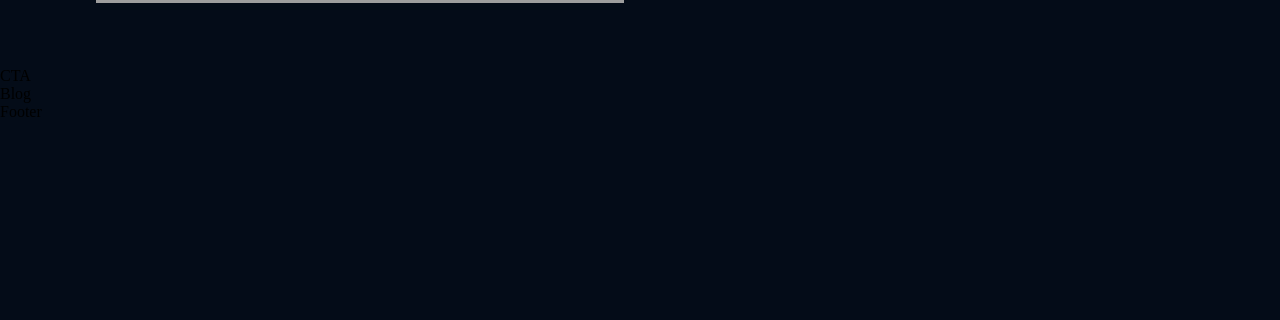
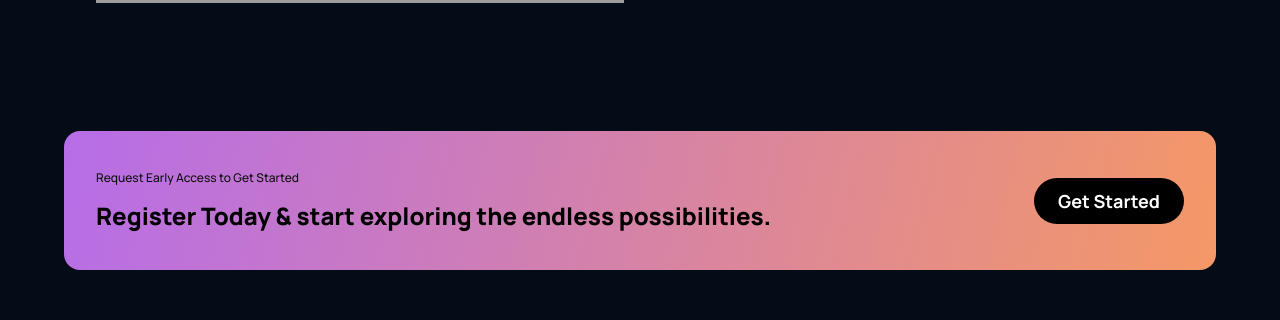
Before and after one commit to vasekcermak/gpt3, a React (Create React App) app: page / in a window 1280 px wide. Shown: the part 2520-2840 px from the top of the page. Before the commit the page ends 2641 px from the top, so only its background shows below. Built offline with nearby package versions, Linux system fonts and the light colour scheme; grey boxes are pictures that could not be loaded.

Commit message:
Fourth page second section - ok

```diff
--- a/src/components/cta/CTA.jsx
+++ b/src/components/cta/CTA.jsx
@@ -3,8 +3,14 @@
 
 const CTA = () => {
   return (
-    <div>
-      CTA
+    <div className='gpt3__cta'>
+      <div className='gpt3__cta-content'>
+      <p>Request Early Access to Get Started</p>
+      <h3>Register Today & start exploring the endless possibilities.</h3>
+      </div>
+      <div className="gpt3__cta-btn">
+      <button type="button">Get Started</button>
+    </div>
     </div>
   )
 }
--- a/src/components/cta/cta.css
+++ b/src/components/cta/cta.css
@@ -0,0 +1,79 @@
+.gpt3__cta {
+  border: 1px;
+  color: white;
+
+  display: flex;
+  justify-content: space-between;
+  align-items: center;
+  flex-direction: row;
+
+  padding: 2rem;
+  margin: 4rem;
+  border-radius: 1rem;
+  background: var(--gradient-bar);
+}
+
+.gpt3__cta-content p {
+  font-family: var(--font-family);
+  font-weight: 500;
+  font-size: 12px;
+  line-height: 30px;
+  color: #0E0E0E;
+}
+
+.gpt3__cta-content h3 {
+  font-family: var(--font-family);
+  font-weight: 800;
+  font-size: 24px;
+  line-height: 45px;
+  color: #000000;
+}
+
+.gpt3__cta-btn {
+  display: flex;
+  justify-content: center;
+  align-items: center;
+  margin-left: 2rem;
+}
+
+.gpt3__cta-btn button {
+  background: #000000;
+  color: #FFFFFF;
+  border-radius: 40px;
+  font-family: var(--font-family);
+  font-weight: bold;
+  font-size: 18px;
+  line-height: 30px;
+  padding: 0.5rem 1rem;
+
+  border: none;
+  outline: none;
+  cursor: pointer;
+  min-width: 150px;
+}
+
+@media screen and (max-width: 650px) {
+  .gpt3__cta {
+    flex-direction: column;
+  }
+
+  .gpt3__cta-btn {
+    margin: 2rem 0 0;
+  }
+}
+
+@media screen and (max-width: 550px) {
+  .gpt3__cta {
+    margin: 4rem 2rem;
+  }
+
+  .gpt3__cta-content {
+    font-size: 18px;
+    line-height: 32px;
+  }
+
+  .gpt3__cta-btn button {
+    font-size: 14px;
+    line-height: 28px;
+  }
+}
```
